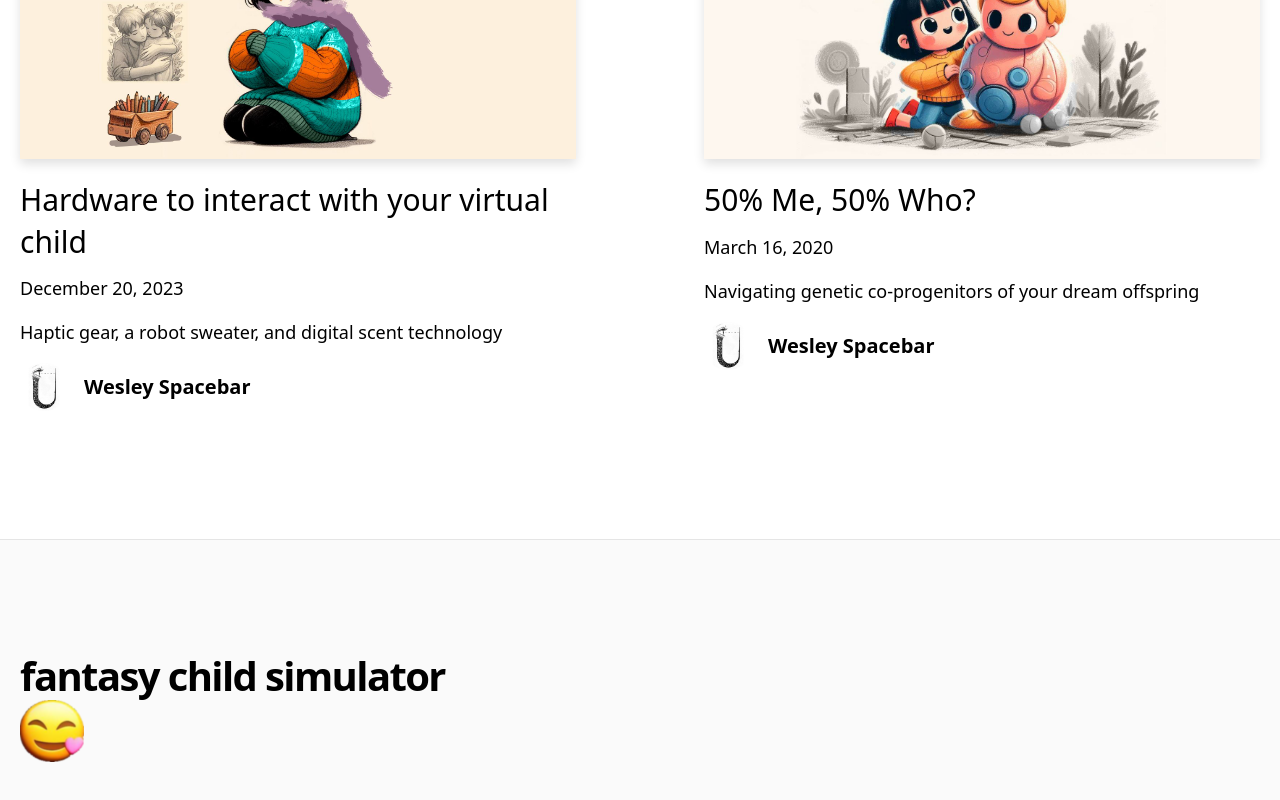
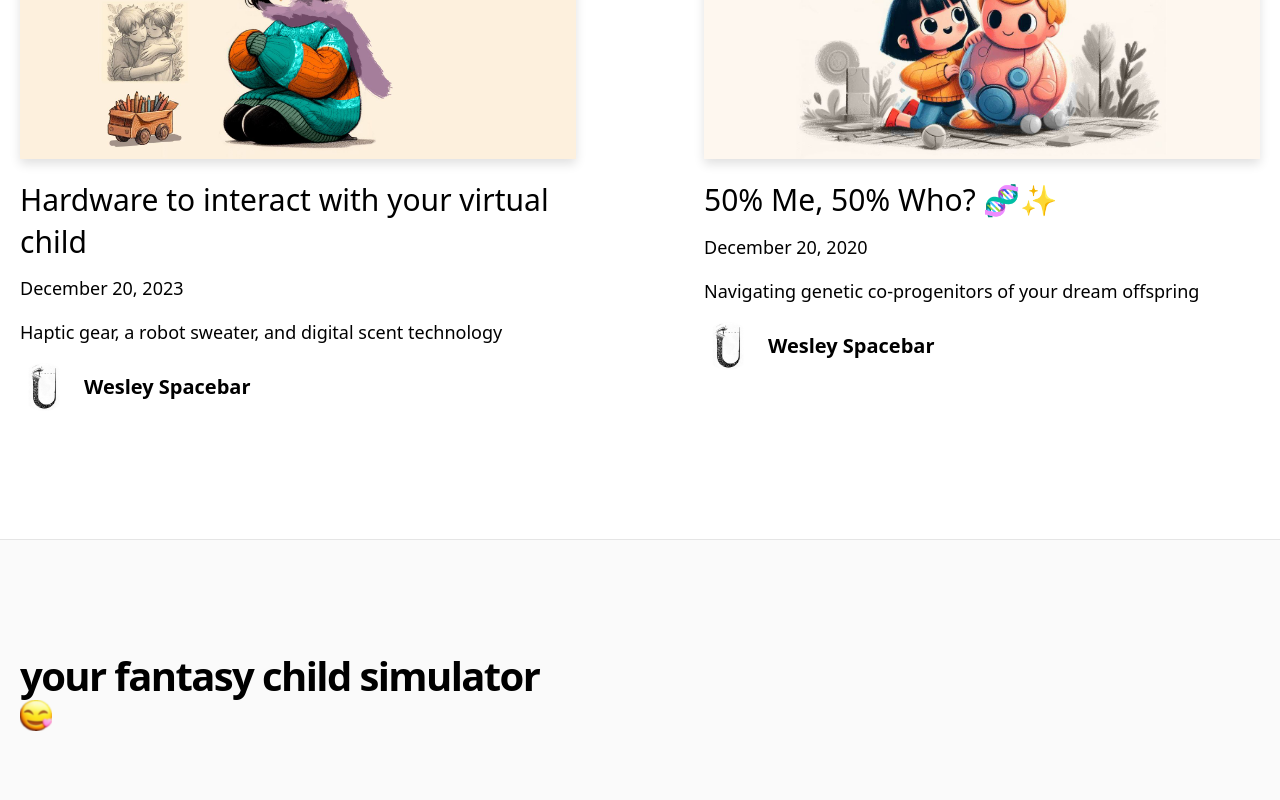
Before and after one commit to Wesxdz/kahlo-yawn, a Next.js app: page / in a window 1280 px wide. Shown: the part 1514-2314 px from the top of the page. Built offline with nearby package versions, Linux system fonts and the light colour scheme.

Commit message:
Genetics post

```diff
--- a/_posts/hello-kahlo.md
+++ b/_posts/hello-kahlo.md
@@ -1,11 +1,22 @@
 ---
-title: '50% Me, 50% Who?'
+title: '50% Me, 50% Who? 🧬✨'
 excerpt: 'Navigating genetic co-progenitors of your dream offspring'
 coverImage: '/assets/blog/hello-kahlo/50_percent_who.jpg'
-date: '2020-03-16T05:35:07.322Z'
+date: '2020-12-20T05:35:07.322Z'
 author:
   name: Wesley Spacebar
   picture: '/assets/blog/authors/spacebar.png'
 ogImage:
   url: '/assets/blog/hello-kahlo/50_percent_who.jpg'
 ---
+## Swipe Right to barter Genetic Traits
+You want a prodigy in quantum physics, they want a seastead captain to cross the Pacific ocean.
+Remember, it's a trade only if your co-progenitor swipes right too.
+Negotiations can be intense, so collaboration is key in this genetic patchwork to hatch a theoretical physicist with a superluminal butterfly stroke.
+
+The sim doesn’t just throw nucleotides at you; it sneakily teaches you ethics. You’ll find yourself pondering, "Should I enhance this trait?" or "Is this going too far?" or
+"What civilization server is best for my fantasy child's adolescence?"
+
+Here’s where it gets spicy. Sometimes, the simulator adds a mutation for fun. Perhaps your virtual offspring diffuses blue noise into prophetic visions, or cultivates an innate talent for animating underwater basket weavers in Blender.
+
+Whether you decide to dabble in genetic engineering, focus on pure graph neural networks, or create a humble child from only the selfies of two consenting parents: we're here to simulate them for you.
--- a/components/footer.tsx
+++ b/components/footer.tsx
@@ -7,7 +7,7 @@ const Footer = () => {
       <Container>
         <div className="py-28 flex flex-col lg:flex-row items-center">
           <h3 className="text-4xl lg:text-[2.5rem] font-bold tracking-tighter leading-tight text-center lg:text-left mb-10 lg:mb-0 lg:pr-4 lg:w-1/2">
-          fantasy child simulator
+          your fantasy child simulator
             <img src="/assets/fantasy_love_emoji.png"/>
           </h3>
         </div>
```
Also changed, not shown: public/assets/fantasy_love_emoji.png, 1 other file (tests, documents, lock files or other folders).
